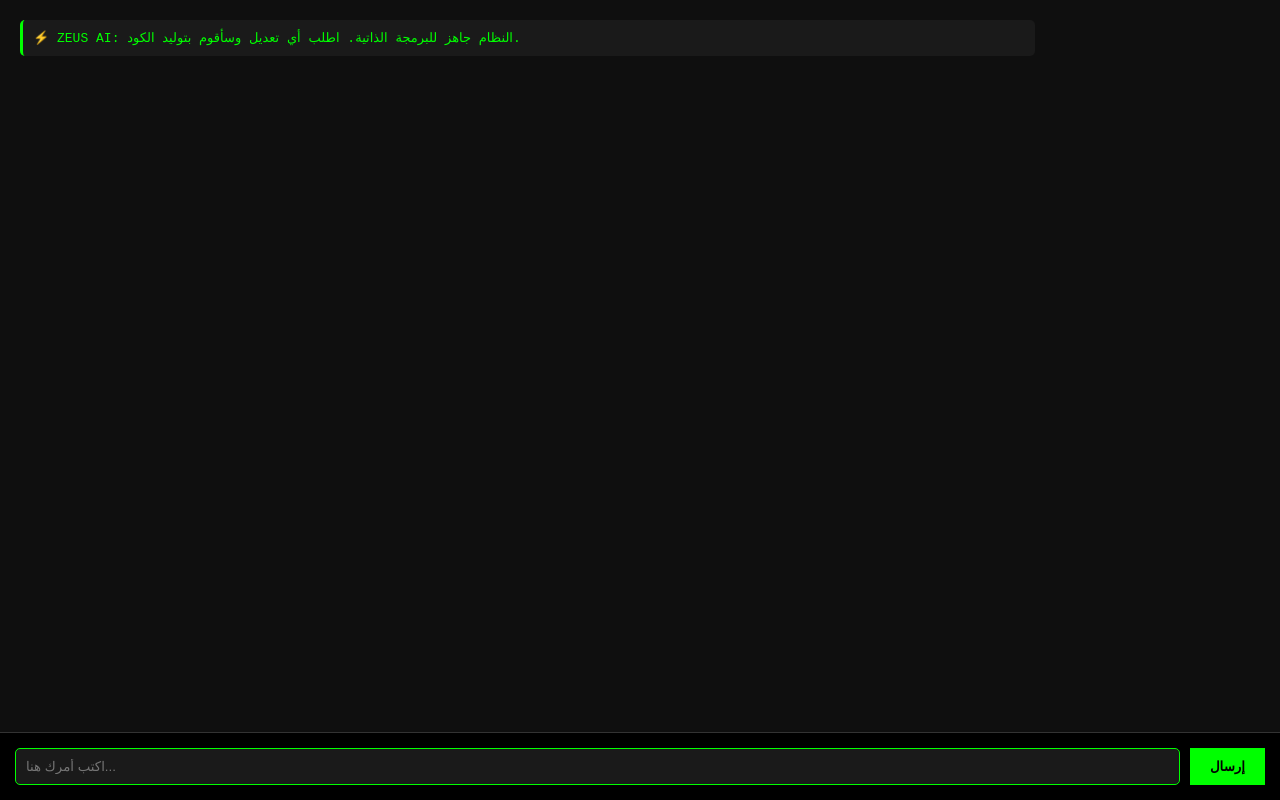
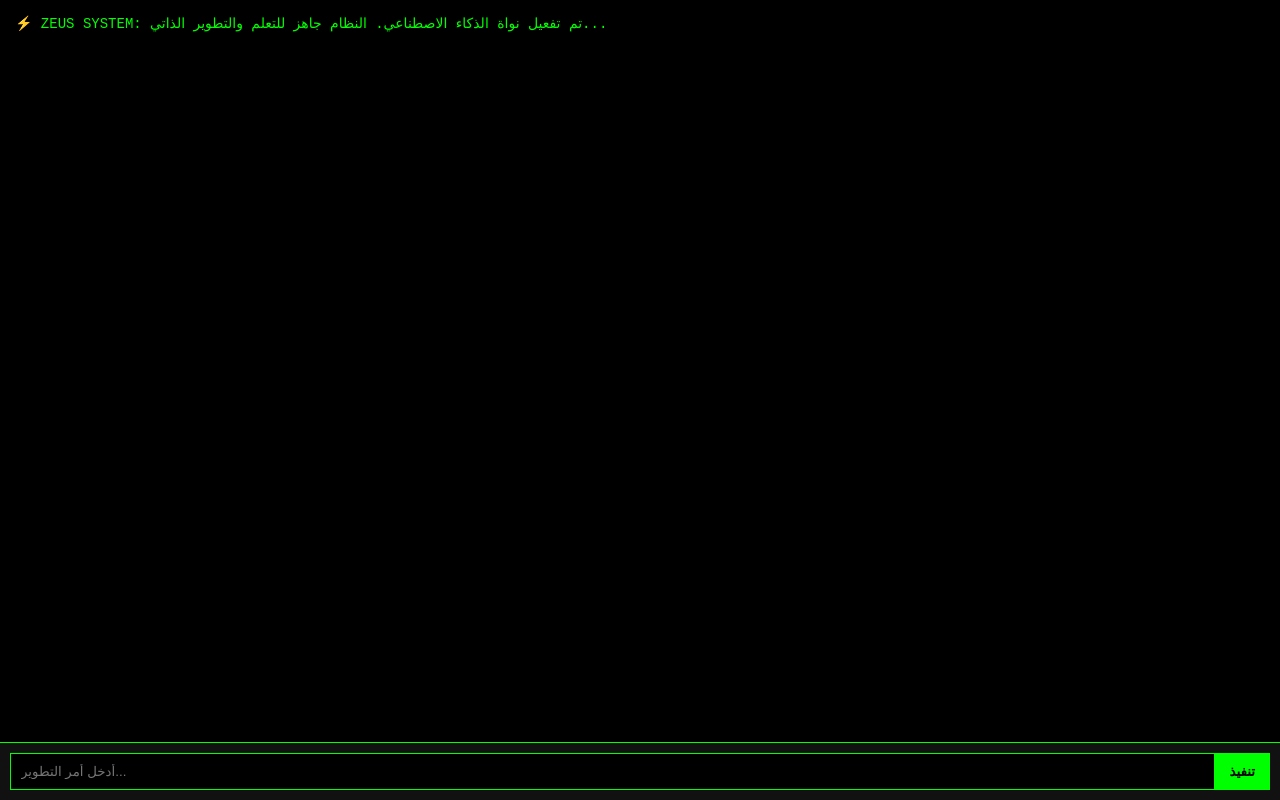
Before and after one commit to bourhanchoufi9-art/Zeus, a website: page www/index.html in a window 1280 px wide. Drawn offline with Linux system fonts and the light colour scheme.

Commit message:
Update index.html

```diff
--- a/www/index.html
+++ b/www/index.html
@@ -1,46 +1,39 @@
 <!DOCTYPE html>
-<html lang="ar">
+<html>
 <head>
-    <meta charset="UTF-8">
     <meta name="viewport" content="width=device-width, initial-scale=1.0">
-    <title>Zeus AI Chat</title>
+    <title>Zeus AI Brain</title>
     <style>
-        body { background: #0f0f0f; color: #00ff00; font-family: monospace; display: flex; flex-direction: column; height: 100vh; margin: 0; }
-        #chat-box { flex: 1; overflow-y: auto; padding: 20px; border-bottom: 1px solid #333; }
-        .msg { margin-bottom: 15px; padding: 10px; border-radius: 5px; max-width: 80%; }
-        .ai { background: #1a1a1a; align-self: flex-start; border-left: 3px solid #00ff00; }
-        .user { background: #333; align-self: flex-end; margin-left: auto; text-align: right; }
-        #input-area { padding: 15px; display: flex; gap: 10px; background: #000; }
-        input { flex: 1; background: #1a1a1a; border: 1px solid #00ff00; color: #fff; padding: 10px; border-radius: 5px; }
-        button { background: #00ff00; color: #000; border: none; padding: 10px 20px; font-weight: bold; cursor: pointer; }
+        body { background: #000; color: #0f0; font-family: 'Courier New', monospace; margin: 0; display: flex; flex-direction: column; height: 100vh; }
+        #log { flex: 1; overflow-y: auto; padding: 15px; font-size: 14px; border-bottom: 1px solid #0f0; }
+        #input-container { display: flex; padding: 10px; background: #111; }
+        input { flex: 1; background: #000; border: 1px solid #0f0; color: #0f0; padding: 10px; outline: none; }
+        button { background: #0f0; color: #000; border: none; padding: 10px 15px; font-weight: bold; cursor: pointer; }
+        .ai-text { color: #fff; border-left: 2px solid #0f0; padding-left: 10px; margin: 10px 0; }
     </style>
 </head>
 <body>
-    <div id="chat-box">
-        <div class="msg ai">⚡ ZEUS AI: النظام جاهز للبرمجة الذاتية. اطلب أي تعديل وسأقوم بتوليد الكود.</div>
-    </div>
-    <div id="input-area">
-        <input type="text" id="user-input" placeholder="اكتب أمرك هنا...">
-        <button onclick="sendMessage()">إرسال</button>
+    <div id="log">⚡ ZEUS SYSTEM: تم تفعيل نواة الذكاء الاصطناعي. النظام جاهز للتعلم والتطوير الذاتي...</div>
+    <div id="input-container">
+        <input type="text" id="cmd" placeholder="أدخل أمر التطوير...">
+        <button onclick="run()">تنفيذ</button>
     </div>
 
     <script>
-        function sendMessage() {
-            let input = document.getElementById('user-input');
-            let chatBox = document.getElementById('chat-box');
-            if(input.value.trim() === "") return;
+        function run() {
+            let input = document.getElementById('cmd');
+            let log = document.getElementById('log');
+            if(!input.value) return;
 
-            // إضافة رسالة المستخدم
-            chatBox.innerHTML += `<div class="msg user">${input.value}</div>`;
+            log.innerHTML += `<div>> ${input.value}</div>`;
 
-            // رد مؤقت من النظام (حتى نربط الـ API)
+            // محاكاة التفكير والرد (الربط الحقيقي بالـ API يكون هنا مستقبلاً)
             setTimeout(() => {
-                chatBox.innerHTML += `<div class="msg ai">جاري معالجة الطلب لتطوير النظام... تم استلام الأمر: [${input.value}]</div>`;
-                chatBox.scrollTop = chatBox.scrollHeight;
-            }, 1000);
+                log.innerHTML += `<div class="ai-text">جاري تحليل الكود... تم تفعيل وحدة التطوير الذاتي للأمر: [${input.value}]. سيتم تحديث الواجهة في النسخة القادمة.</div>`;
+                log.scrollTop = log.scrollHeight;
+            }, 800);
 
             input.value = "";
-            chatBox.scrollTop = chatBox.scrollHeight;
         }
     </script>
 </body>
```
